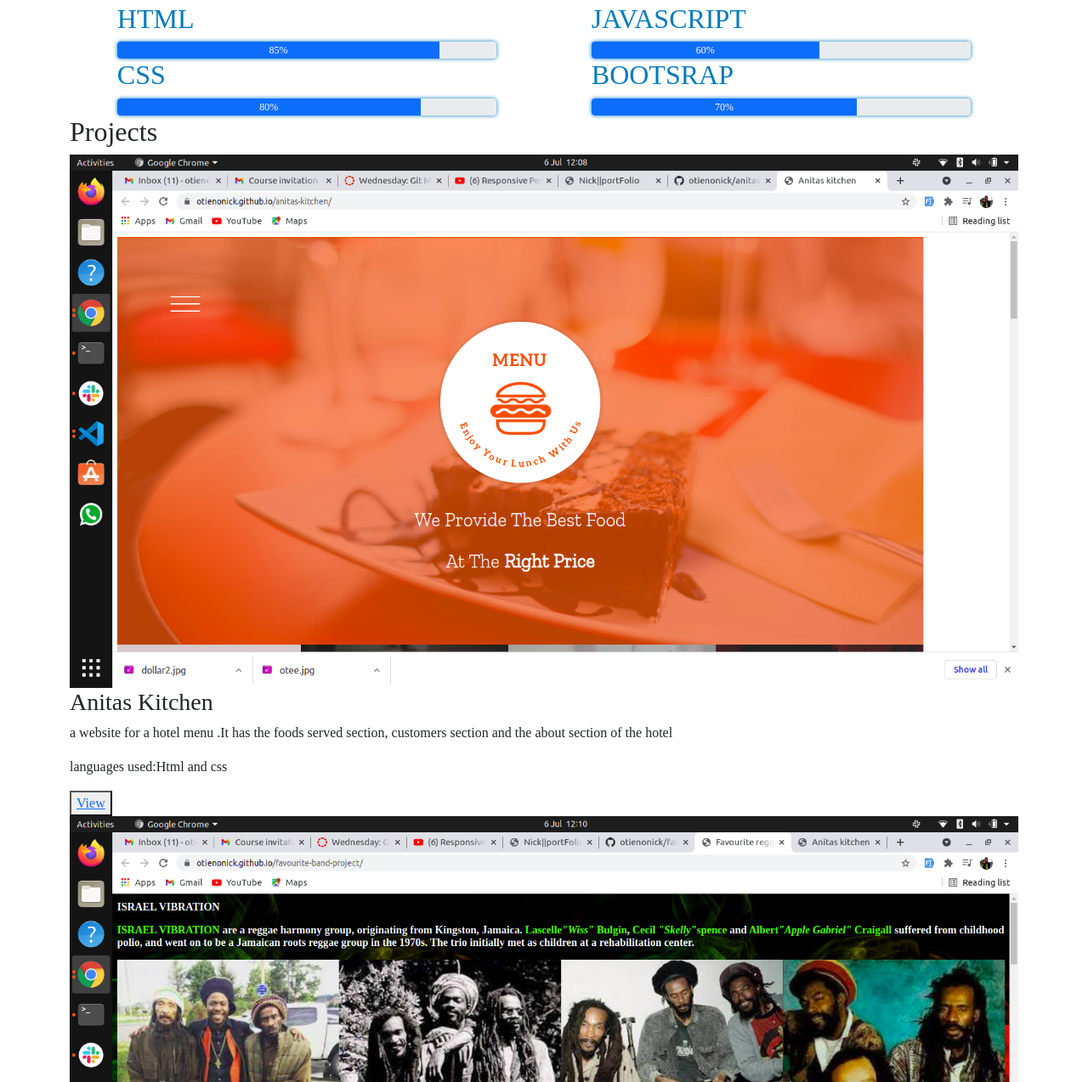
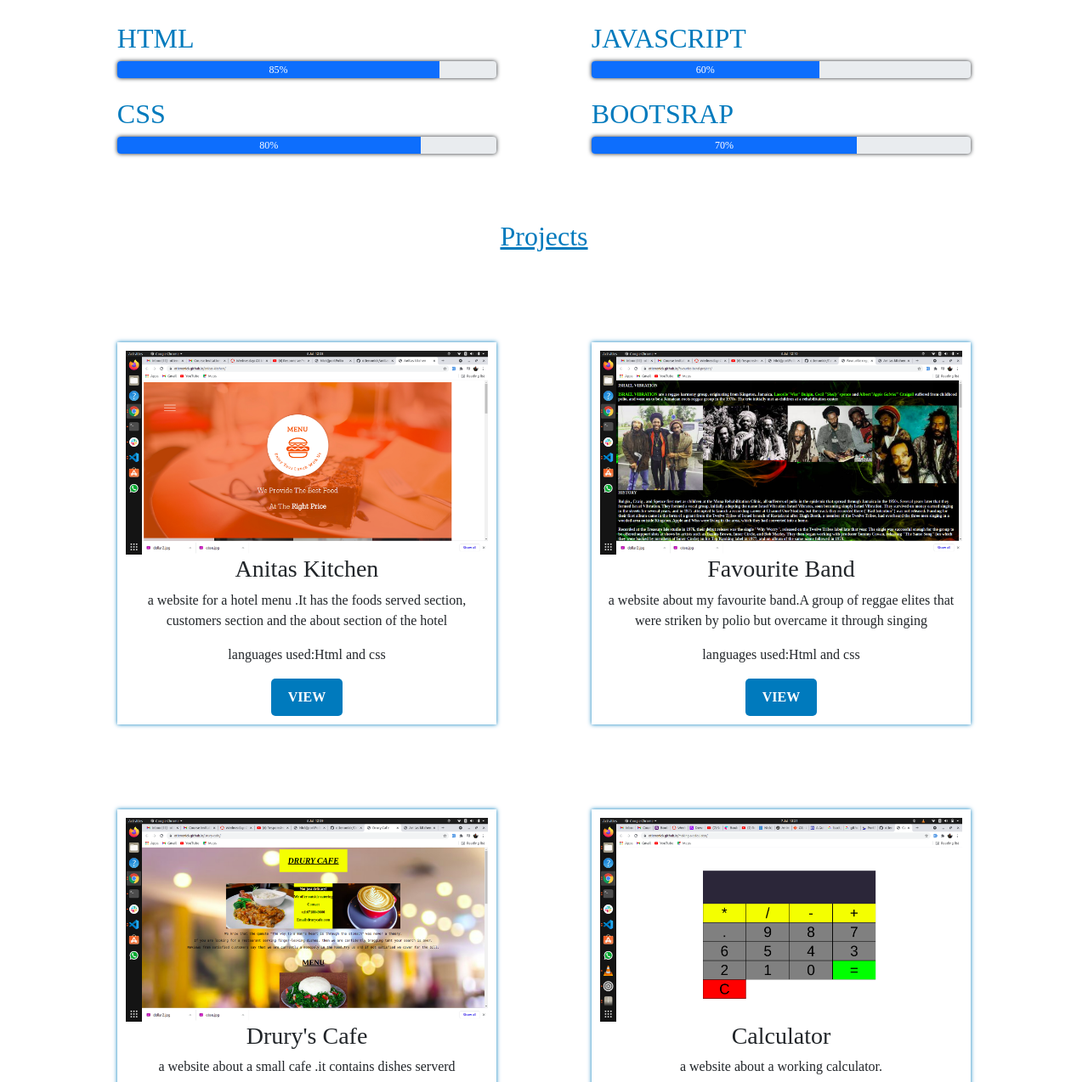
Before and after one commit to otienonick/portfolio, a plain HTML site: page index.html in a window 1280 px wide. Shown: the part 1526-2800 px from the top of the page at 85% size. Drawn offline with Linux system fonts and the light colour scheme.

Commit message:
added box-shadow to project images

```diff
--- a/main.css
+++ b/main.css
@@ -19,12 +19,15 @@ body{
     justify-content: center;
 
     }
+    .container1 em{
+        color: #007abd;
+    }
     .paragraphs{
         width: 40%;
     }
     .photo-2{
         width: 80%;
-        margin: 10% 10%;
+        margin: 12% 6%;
         border: 15px solid white;
         box-shadow: 0 0 5px #007abd;
 
@@ -50,5 +53,95 @@ body{
     width: 40%;
 }
 .box-bars{
-    box-shadow: 0 0 5px #007abd;
+    box-shadow: 0 0 5px;
 }
+.progress1{
+    margin: 5% 0;
+}
+
+#projects{
+    text-align: center;
+    margin: 5% 0;
+    text-decoration: underline;
+    color: #007abd;
+}
+.images1 img{
+    width: 100%;
+}
+.images1 {
+    text-align: center;
+    border: 10px solid  #fff;
+    width: 40%;
+    box-shadow: 0 0 5px #007abc;
+}
+.images2 {
+    width: 40%;
+    text-align: center;
+    border: 10px solid  #fff;
+    box-shadow: 0 0 5px #007abc;
+}
+.images2 img{
+    width: 100%;
+}
+.images3 {
+    width: 40%;
+    text-align: center;
+    border: 10px solid  #fff;
+    box-shadow: 0 0 5px #007abc;
+}
+
+.images3 img{
+    width: 100%;
+}
+.images4 {
+    width: 40%;
+    text-align: center;
+    border: 10px solid  #fff;
+    box-shadow: 0 0 5px #007abc;
+}
+.images4 img{
+    width: 100%;
+}
+.lot1{
+    display: flex;
+    justify-content: space-around;
+    padding: 50px 0;
+}
+.lot2{
+    display: flex;
+    justify-content: space-around;
+    padding: 50px 0;
+}
+button{
+    padding: 10px 20px;
+border-radius: 5px;
+border: none;
+background: #007ABD;
+text-transform: uppercase;
+font-family: 'Zilla Slab', serif;
+font-weight: 600;
+cursor: pointer;
+
+}
+
+
+button a{
+    text-decoration: none;
+    color: #fff;
+}
+.images1 a:hover{
+    color: #fff !important;
+}
+
+.images2 a:hover{
+    color: #fff !important;
+}
+
+.images3 a:hover{
+    color: #fff !important;
+}
+
+
+.images4 a:hover{
+    color: #fff !important;
+}
```
